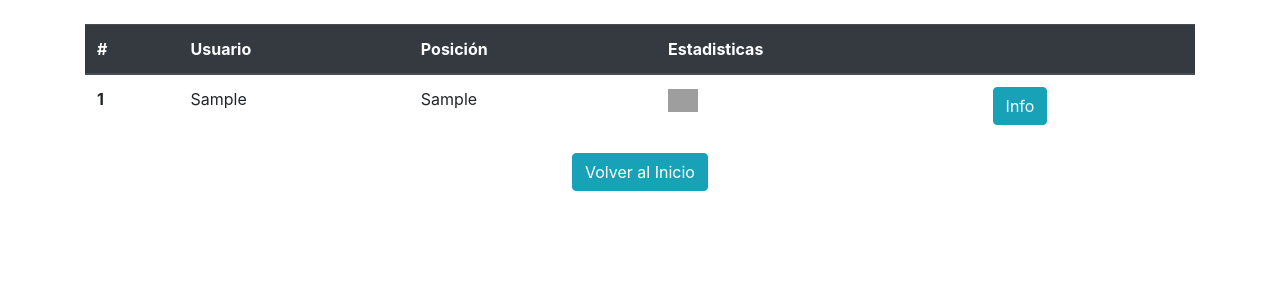
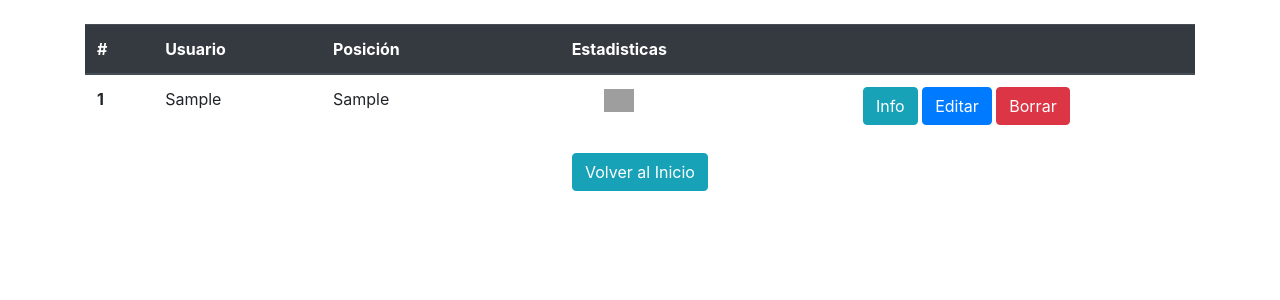
Before and after one commit to nicomauvecin/crud-torneo-lol, a Django app: page /jugadores/ in a window 1280 px wide. Shown: the part 56-356 px from the top of the page. Run offline with Django 3.2, Linux system fonts and the light colour scheme; tables that the repository leaves empty hold one stand-in row (values such as "Sample post"); some libraries are stand-ins or nearby versions; grey boxes are pictures that could not be loaded.

Commit message:
agrega botonera en la sección jugadores y deja el contenido centrado en dichas columnas

```diff
--- a/crud_lol/equipos_jugadores/templates/jugadores/jugadores.html
+++ b/crud_lol/equipos_jugadores/templates/jugadores/jugadores.html
@@ -23,7 +23,7 @@
                         <th>#</th>
                         <th scope="col">Usuario</th>
                         <th scope="col">Posición</th>
-                        <th scope="col">Estadisticas</th>
+                        <th scope="col" style="text-align:center;">Estadisticas</th>
                         <th scope="col"></th>
                     </tr>
                 </thead>
@@ -33,8 +33,12 @@
                         <th scope="row">{{ forloop.counter }}</th>
                         <td>{{j.usuario}}</td>
                         <td>{{j.posicion}}</td>
-                        <td><a href="https://las.op.gg/summoner/userName={{j.usuario}}"><img src="https://d1506sp6x4e9z7.cloudfront.net/gamasutra/uploads/1035771.png" width="30" alt=""></a></td>
-                        <td><a href="/detalle_jugador/{{j.id}}"><button type="button" class="btn btn-info">Info</button></a></td>
+                        <td style="text-align:center;"><a href="https://las.op.gg/summoner/userName={{j.usuario}}"><img src="https://d1506sp6x4e9z7.cloudfront.net/gamasutra/uploads/1035771.png" width="30" alt=""></a></td>
+                        <td style="text-align:center;">
+                            <a href="/detalle_jugador/{{j.id}}"><button type="button" class="btn btn-info">Info</button></a>
+                            <a href="/editar_jugador/{{j.id}}"><button type="button" class="btn btn-primary">Editar</button></a>
+                            <a href="/borrar_jugador/{{j.id}}"><button type="button" class="btn btn-danger">Borrar</button></a>
+                        </td>
                     </tr>
                   {% endfor %}
                 </tbody>
```
